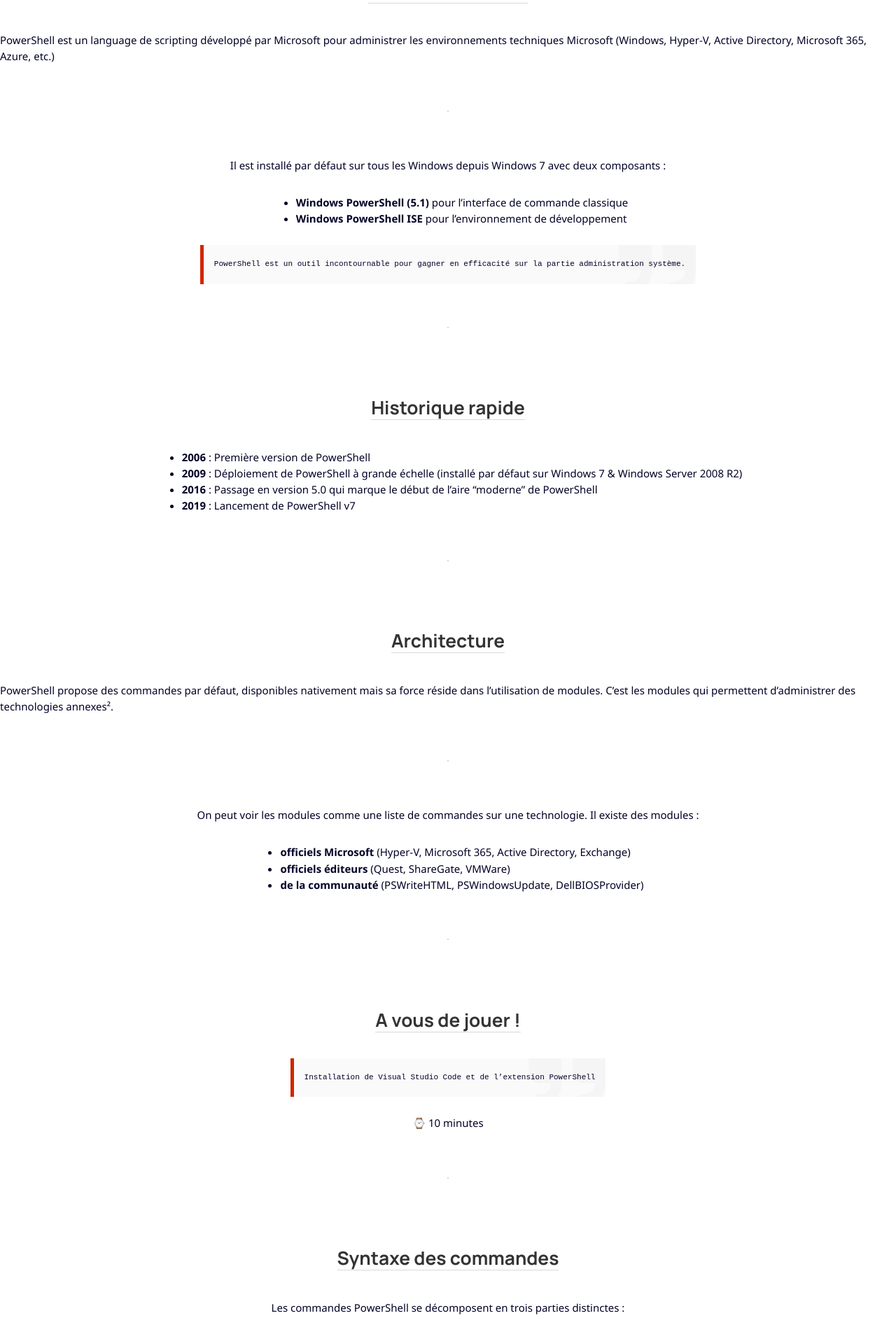
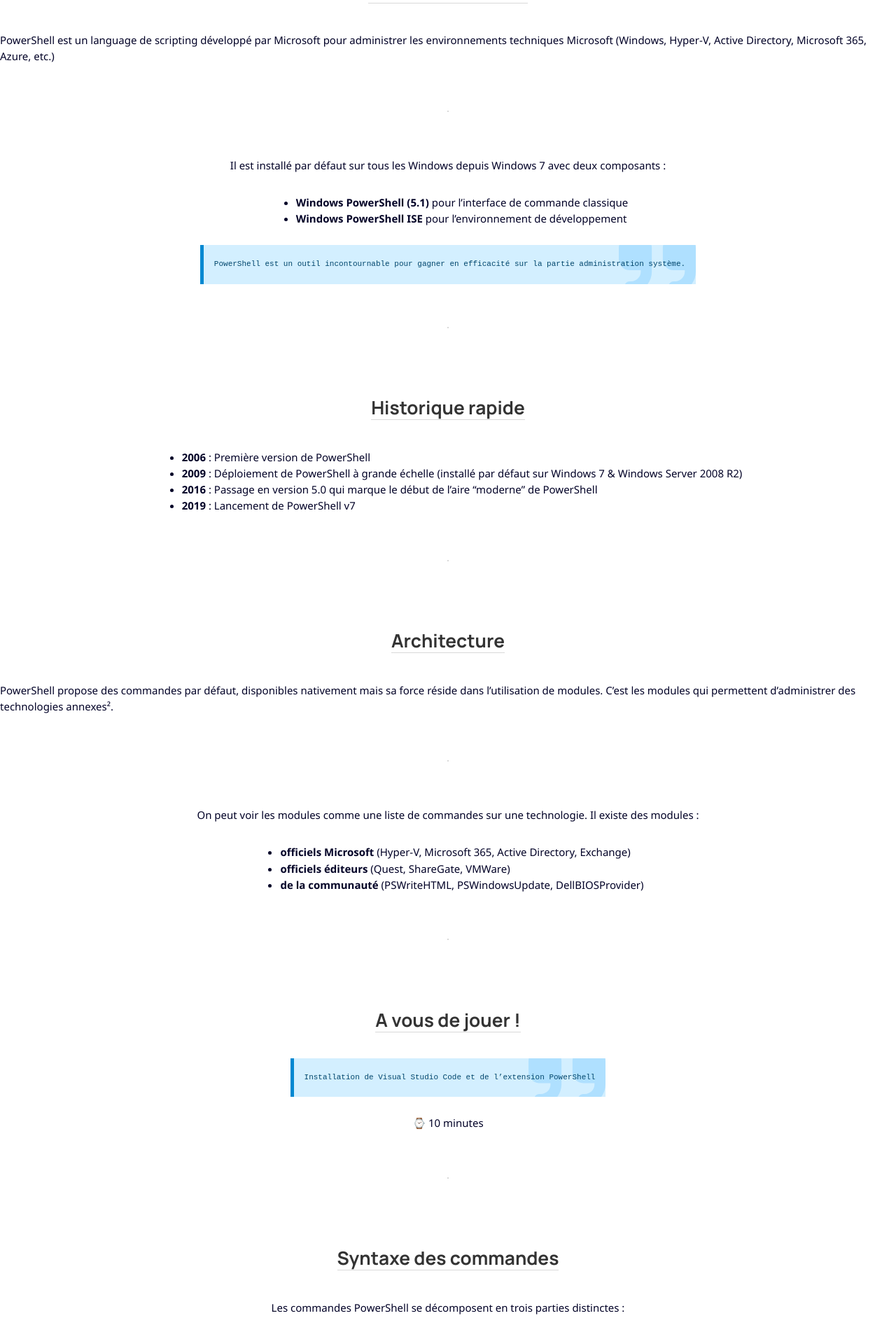
Before and after one commit to leobouard/leobouard.github.io, a Jekyll site: the page built from assets/files/PS101_Cours-formateur.md, in a window 1280 px wide. Shown: the part 346-2259 px from the top of the page at 70% size. Built offline with Jekyll 4.4.1, drawn with Linux system fonts in a browser that asks for light colours; nearby versions of some CDN libraries; some web fonts are replaced; our own code applies the rules of GitHub Pages for plain Markdown files.

Commit message:
Update style.scss

```diff
--- a/assets/css/style.scss
+++ b/assets/css/style.scss
@@ -20,6 +20,9 @@
     --neutral: #757575;
     --positive: #77c571;
     --negative: #fde7e9;
+    --blockquoteColor: #01466C;
+    --blockquoteBGColor: #D3EFFF;
+    --blockquoteBorderColor: #0288D1;
 }
 
 html.dark {
@@ -249,8 +252,9 @@
     }
 
     blockquote {
-        background-color: var(--accentbg);
-        border-left: 5px solid var(--accent);
+        color: var(--blockquoteColor);
+        background-color: var(--blockquoteBGColor);
+        border-left: 5px solid var(--blockquoteBorderColor);
         margin-inline: 0;
         padding: 5px 15px;
         background-image: url(/assets/images/quote-solid.svg);
```
